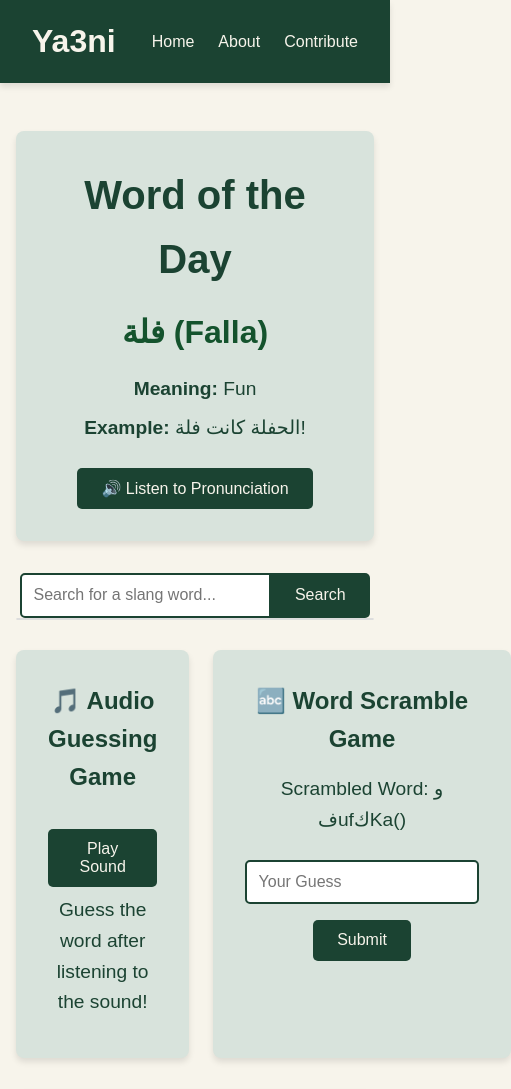
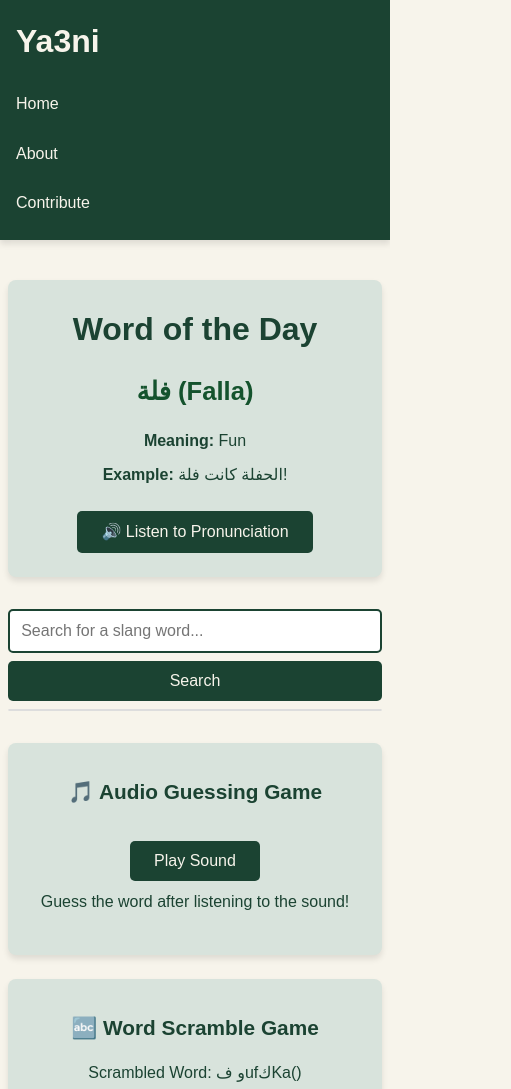
Before and after one commit to Dasheh/Ya3ni, a plain HTML site: page index.html in a window 390 px wide. Shown: the top 1089 px of the page, 511 px wide, since content can reach past the window. Drawn offline with Linux system fonts and the light colour scheme.

Commit message:
Update index.html

```diff
--- a/index.html
+++ b/index.html
@@ -237,6 +237,88 @@
             margin-bottom: 1rem;
             color: #1b4332;
         }
+        @media (max-width: 768px) {
+        nav {
+            flex-direction: column;
+            align-items: flex-start;
+            padding: 1rem;
+        }
+
+        nav ul {
+            flex-direction: column;
+            gap: 0.5rem;
+            margin-top: 1rem;
+            width: 100%;
+        }
+
+        nav ul li {
+            font-size: 1rem;
+            padding: 0.5rem 0;
+        }
+
+        .search-bar {
+            flex-direction: column;
+            align-items: stretch;
+        }
+
+        .search-bar input,
+        .search-bar button {
+            width: 100%;
+            border-radius: 5px;
+        }
+
+        .search-bar button {
+            margin-top: 0.5rem;
+            border-radius: 5px;
+        }
+
+        .autocomplete-suggestions {
+            position: static;
+            width: 100%;
+            margin-top: 0.5rem;
+        }
+
+        .games-section {
+            flex-direction: column;
+        }
+
+        .game {
+            width: 100%;
+        }
+
+        .word-of-the-day {
+            padding: 1.5rem 1rem;
+        }
+
+        .word-of-the-day h2 {
+            font-size: 2rem;
+        }
+
+        .word-of-the-day h3 {
+            font-size: 1.6rem;
+        }
+
+        .word-of-the-day p {
+            font-size: 1rem;
+        }
+
+        .game h3 {
+            font-size: 1.3rem;
+        }
+
+        .game p,
+        .game input {
+            font-size: 1rem;
+        }
+
+        .fun-facts h2 {
+            font-size: 1.5rem;
+        }
+
+        main {
+            padding: 0.5rem;
+        }
+    }
     </style>
 </head>
 <body>
```
